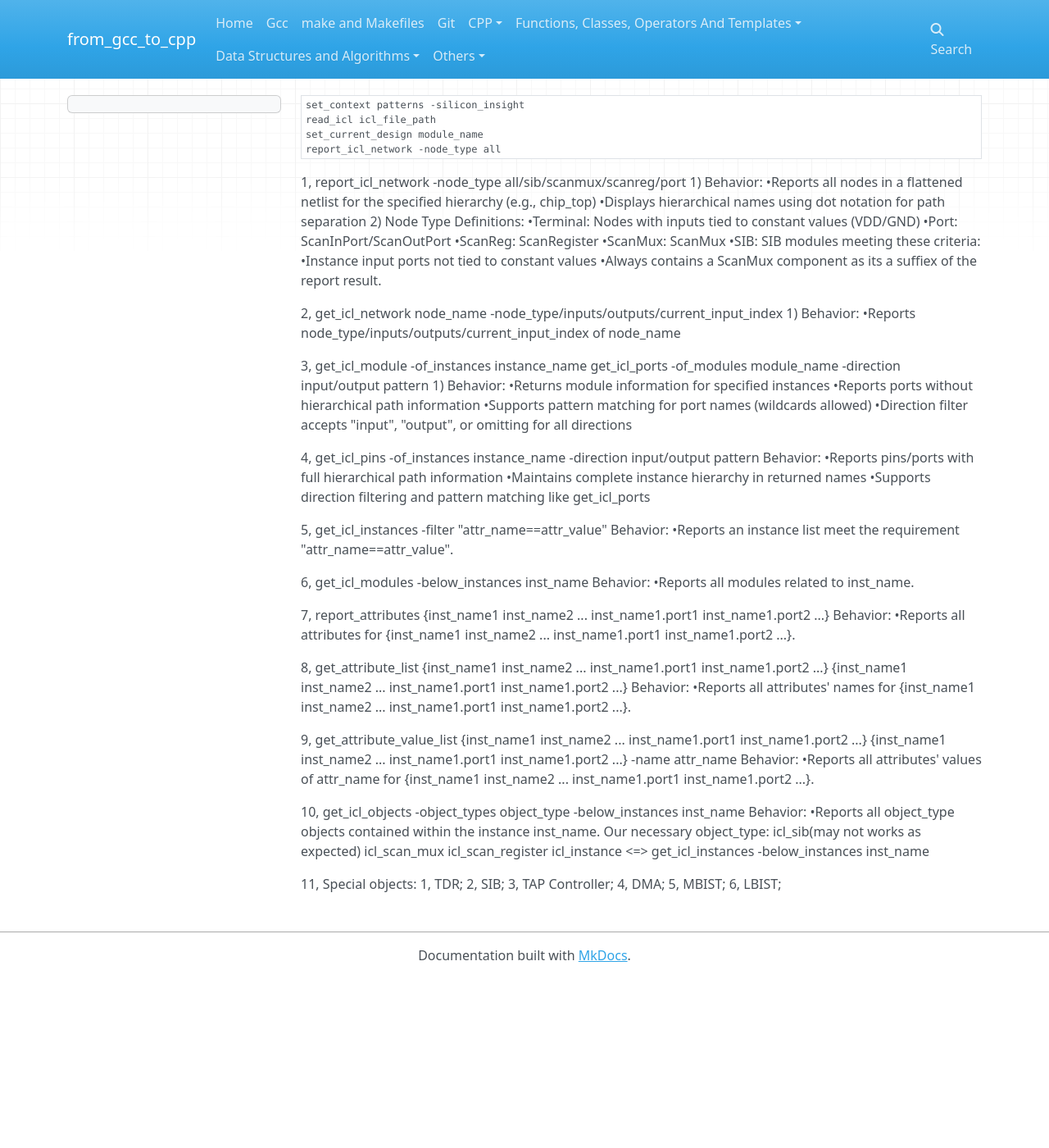
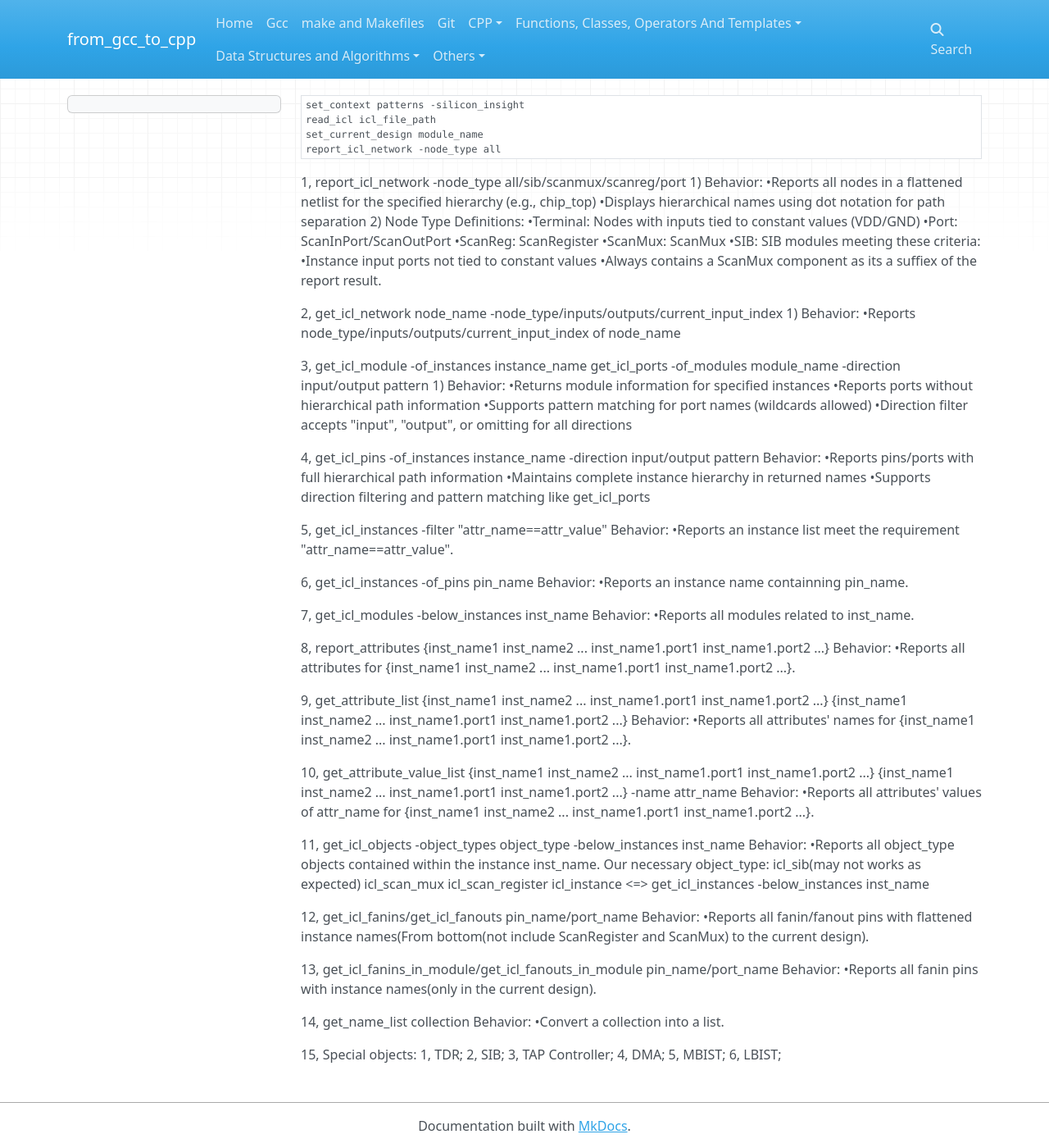
Before and after one commit to 0BananaBig0/from_gcc_to_cpp, an MkDocs documentation site: the page built from docs/dft/get_icl_info.md, in a window 1280 px wide and 1400 px high. Shown: the whole window at 82% size. Built offline with MkDocs 1.6.1, drawn with Linux system fonts in a browser that asks for light colours; nearby versions of some CDN libraries.

Commit message:
add get_icl_fanins/fanouts(_in_module)

```diff
--- a/docs/dft/get_icl_info.md
+++ b/docs/dft/get_icl_info.md
@@ -39,23 +39,27 @@ report_icl_network -node_type all
     Behavior:
         •Reports an instance list meet the requirement "attr_name==attr_value".
 
-6, get_icl_modules -below_instances inst_name
+6, get_icl_instances -of_pins pin_name
+    Behavior:
+        •Reports an instance name containning pin_name.
+
+7, get_icl_modules -below_instances inst_name
     Behavior:
         •Reports all modules related to inst_name.
 
-7, report_attributes {inst_name1 inst_name2 ... inst_name1.port1 inst_name1.port2 ...}
+8, report_attributes {inst_name1 inst_name2 ... inst_name1.port1 inst_name1.port2 ...}
     Behavior:
         •Reports all attributes for {inst_name1 inst_name2 ... inst_name1.port1 inst_name1.port2 ...}.
 
-8, get_attribute_list {inst_name1 inst_name2 ... inst_name1.port1 inst_name1.port2 ...} {inst_name1 inst_name2 ... inst_name1.port1 inst_name1.port2 ...}
+9, get_attribute_list {inst_name1 inst_name2 ... inst_name1.port1 inst_name1.port2 ...} {inst_name1 inst_name2 ... inst_name1.port1 inst_name1.port2 ...}
     Behavior:
         •Reports all attributes' names for {inst_name1 inst_name2 ... inst_name1.port1 inst_name1.port2 ...}.
 
-9, get_attribute_value_list {inst_name1 inst_name2 ... inst_name1.port1 inst_name1.port2 ...} {inst_name1 inst_name2 ... inst_name1.port1 inst_name1.port2 ...} -name attr_name
+10, get_attribute_value_list {inst_name1 inst_name2 ... inst_name1.port1 inst_name1.port2 ...} {inst_name1 inst_name2 ... inst_name1.port1 inst_name1.port2 ...} -name attr_name
     Behavior:
         •Reports all attributes' values of attr_name for {inst_name1 inst_name2 ... inst_name1.port1 inst_name1.port2 ...}.
 
-10, get_icl_objects -object_types object_type -below_instances inst_name
+11, get_icl_objects -object_types object_type -below_instances inst_name
     Behavior:
         •Reports all object_type objects contained within the instance inst_name.
     Our necessary object_type:
@@ -64,7 +68,19 @@ report_icl_network -node_type all
         icl_scan_register
         icl_instance <=> get_icl_instances -below_instances inst_name
 
-11, Special objects:
+12, get_icl_fanins/get_icl_fanouts pin_name/port_name
+    Behavior:
+        •Reports all fanin/fanout pins with flattened instance names(From bottom(not include ScanRegister and ScanMux) to the current design).
+
+13, get_icl_fanins_in_module/get_icl_fanouts_in_module pin_name/port_name
+    Behavior:
+        •Reports all fanin pins with instance names(only in the current design).
+
+14, get_name_list collection
+    Behavior:
+        •Convert a collection into a list.
+
+15, Special objects:
     1, TDR;
     2, SIB;
     3, TAP Controller;
```
